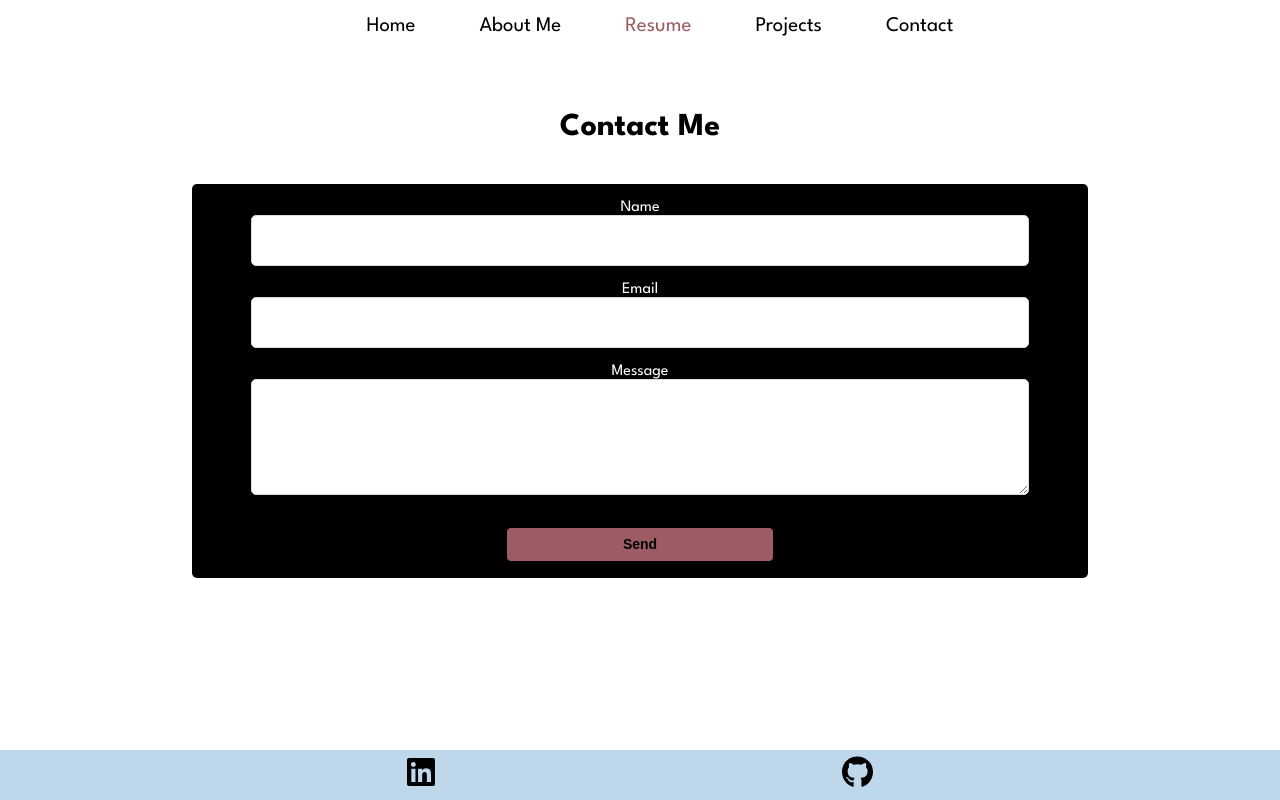
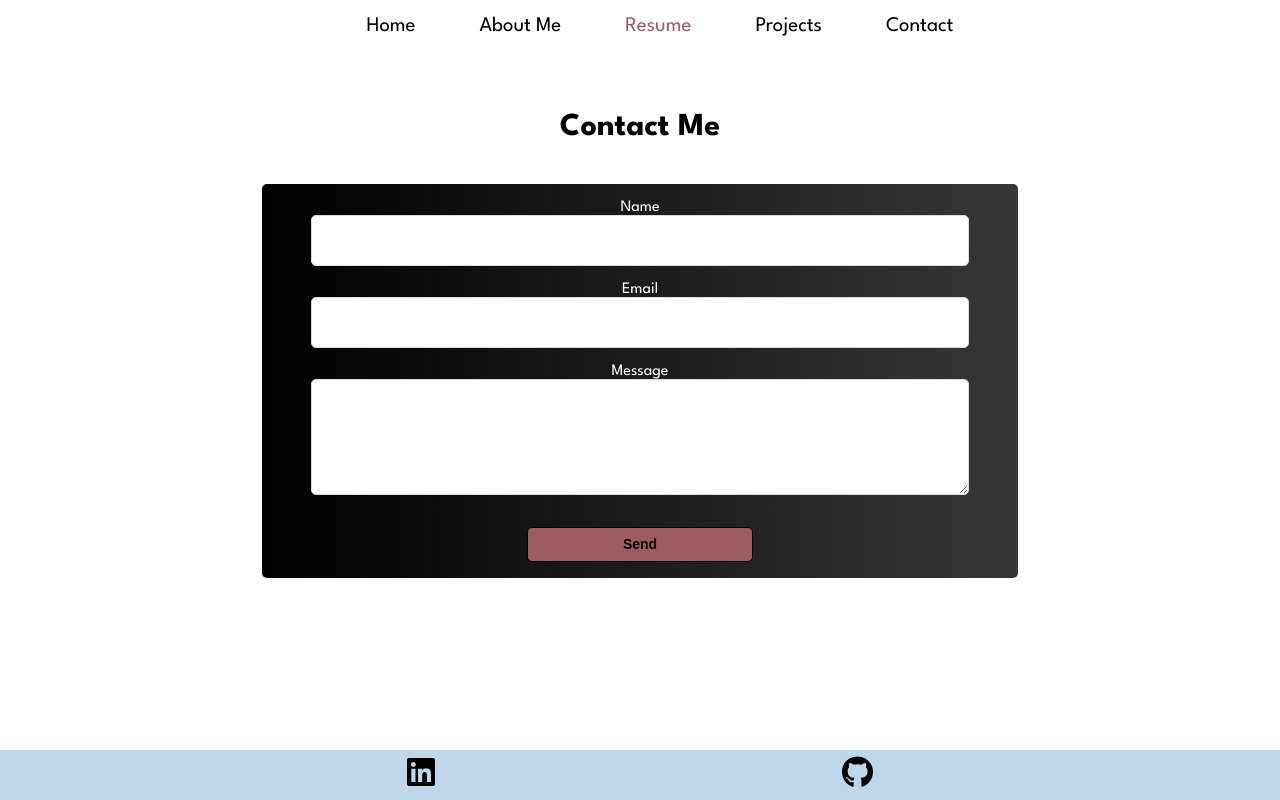
Before and after one commit to mberti13/mberti-portfolio, a React (Create React App) app: page /contact in a window 1280 px wide. Built offline with nearby package versions, Linux system fonts and the light colour scheme.

Commit message:
restyles contact form with gradient

```diff
--- a/src/index.css
+++ b/src/index.css
@@ -250,7 +250,7 @@ Link:visited{
     flex-direction: column;
     align-items: center;
     width: 70%;
-    background-color: black;
+    background:-webkit-linear-gradient(left, #000000, #373737);
     color: white;
     font-size: 16px;
     margin-top: 20px;
@@ -474,6 +474,8 @@ footer div a:hover{
 /* contact section styling */
 .contact-page{
     margin-top: 40px;
+    margin-right: 100px;
+    margin-left: 100px;
     display: flex;
     flex-direction: column;
     align-items: center;
```
